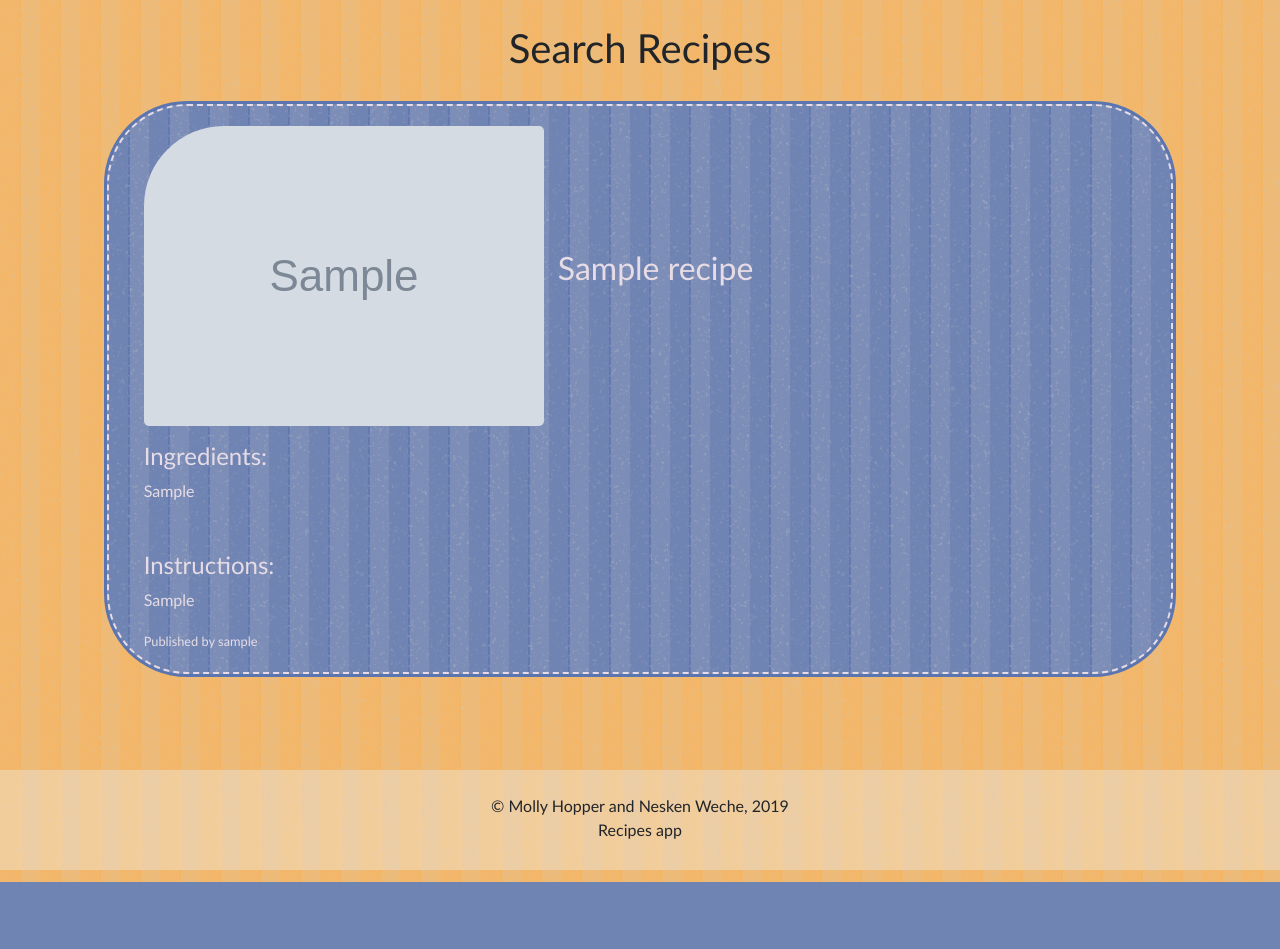
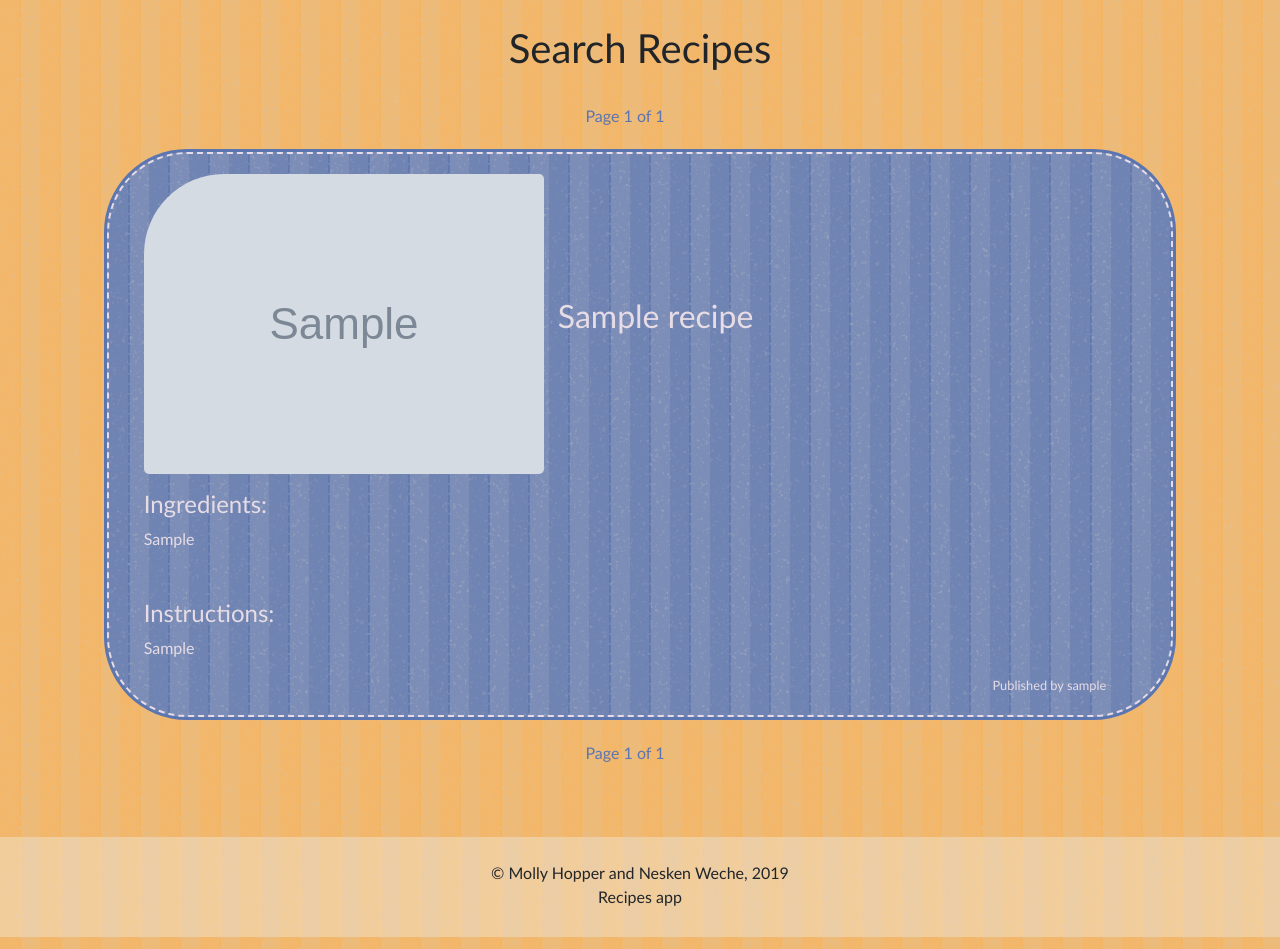
Before and after one commit to Nesken-weche/Blue_badge_project, a Django app: page /recipes/search/ in a window 1280 px wide. Shown: the part 82-1031 px from the top of the page. Before the commit the page ends 964 px from the top, so only its background shows below. Run offline with Django 3.2, Linux system fonts and the light colour scheme; tables that the repository leaves empty hold one stand-in row (values such as "Sample post"); grey boxes marked "Sample" are stand-in pictures; some libraries are stand-ins or nearby versions.

Commit message:
cautious optimism (did some formatting, added pictures to the otheruser profiles, got pagination to work on both search results and otheruser profiles)

```diff
--- a/blue_badge/Templates/allrecipes/searchresults.html
+++ b/blue_badge/Templates/allrecipes/searchresults.html
@@ -9,6 +9,30 @@
             <h1> Search Recipes </h1>
         </div>
         <div class='col-3'></div>
+    </div>
+    <br>
+    <div class="pagination row" id=allpag>
+        <div class='col-4'></div>
+        <span class="step-links col-4">
+            {% if contacts.has_previous %}
+                <a href="?page=1{% if keywords %}&search={{keywords}}{% endif %}"> &laquo; first </a>
+                    |
+                <a href="?page={{ contacts.previous_page_number }}{% if keywords %}&search={{keywords}}{% endif %}"> previous </a>
+                    |
+            {% endif %}
+
+            <span class="current">
+                    Page {{ contacts.number }} of {{ contacts.paginator.num_pages }}
+            </span>
+
+            {% if contacts.has_next %}
+                    |
+                <a href="?page={{ contacts.next_page_number }}{% if keywords %}&search={{keywords}}{% endif %}"> next </a>
+                    |
+                <a href="?page={{ contacts.paginator.num_pages }}{% if keywords %}&search={{keywords}}{% endif %}"> last &raquo; </a>
+            {% endif %}
+        </span>
+        <div class='col-4'></div>
     </div>
     <br>
     {% if search %}
@@ -48,6 +72,29 @@
             <br><br><br><br><br><br><br>
         </div>
     {% endif %}
+    <div class="pagination row" id=allpag>
+        <div class='col-4'></div>
+        <span class="step-links col-4">
+            {% if contacts.has_previous %}
+                <a href="?page=1{% if keywords %}&search={{keywords}}{% endif %}"> &laquo; first </a>
+                    |
+                <a href="?page={{ contacts.previous_page_number }}{% if keywords %}&search={{keywords}}{% endif %}"> previous </a>
+                    |
+            {% endif %}
+
+            <span class="current">
+                    Page {{ contacts.number }} of {{ contacts.paginator.num_pages }}
+            </span>
+
+            {% if contacts.has_next %}
+                    |
+                <a href="?page={{ contacts.next_page_number }}{% if keywords %}&search={{keywords}}{% endif %}"> next </a>
+                    |
+                <a href="?page={{ contacts.paginator.num_pages }}{% if keywords %}&search={{keywords}}{% endif %}"> last &raquo; </a>
+            {% endif %}
+        </span>
+        <div class='col-4'></div>
+    </div>
 </div>
 <br><br><br>
 
--- a/blue_badge/allrecipes/views.py
+++ b/blue_badge/allrecipes/views.py
@@ -116,14 +116,14 @@ def querysearch(request):
     #     querset = querset.annotate(search=svector).filter(search=squery)
     #     # querset = querset.annotate(rank=SearchRank(svector, squery)).order_by('-rank')
 
-    # paginator= Paginator(search, 5)
-    # page = request.GET.get('page')
-    # contacts=paginator.get_page(page)
+    paginator= Paginator(search, 5)
+    page = request.GET.get('page')
+    contacts=paginator.get_page(page)
 
     context = {
         'querset': querset,
         'keywords': keywords,
-        'search': search,
-        # 'contacts': contacts,
+        'contacts': contacts,
+        'search': contacts,
     }
     return render(request, 'allrecipes/searchresults.html', context=context)
--- a/blue_badge/pages/static/pages/style.css
+++ b/blue_badge/pages/static/pages/style.css
@@ -106,10 +106,6 @@ body {
     margin-right: 50px;
 }
 
-.recinfo {
-    margin-left: 210px;
-}
-
 .addrecipebutton {
     text-align: center;
     margin: 0px !important;
@@ -170,11 +166,13 @@ body {
 
 .recauthor a {
     color: var(--primary-light);
-    text-align: right;
+    text-align: right !important;
+    display: block;
+    margin-right: 40px;
 }
 
 .recauthor {
-    text-align: right;
+    text-align: right !important;
 }
 
 .pagination {
--- a/blue_badge/users/views.py
+++ b/blue_badge/users/views.py
@@ -60,13 +60,13 @@ def user_recipes(request, username):
 
         return render(request, 'users/profile.html', context=selfcontext)
     else:
-        recipes_list = models.Recipe.objects.filter(publish=True, user=user1)    # not request.user, need to find out how to specify the other user
+        recipes_list = models.Recipe.objects.filter(publish=True, user=user1)
         paginator= Paginator(recipes_list, 5)
         page = request.GET.get('page')
         contacts=paginator.get_page(page)
 
         context = {
-            'user_recipes': recipes_list,
+            'user_recipes': contacts,
             'recipe_list': contacts,
             'contacts': contacts,
             'user1': user1,
```
Also changed, not shown: blue_badge/Templates/allrecipes/searchpag.txt (deleted, +0 -30 lines), blue_badge/users/templates/users/userprofilebase.html (+27 -0 lines).
